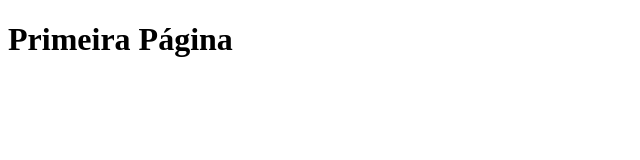
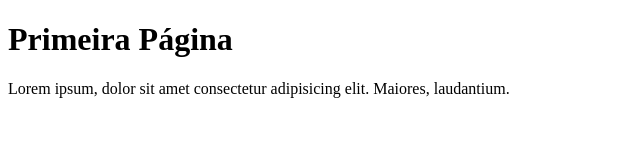
Before and after one commit to Efraim-FT/PrimeiraPagina, a plain HTML site: page index.html in a window 1280 px wide. Shown: the whole page, without its empty margins (0-640 px from the left). Drawn offline with Linux system fonts and the light colour scheme.

Commit message:
Adicionado novo parágrafo

```diff
--- a/index.html
+++ b/index.html
@@ -7,5 +7,6 @@
 </head>
 <body>
     <h1>Primeira Página</h1>
+    <p>Lorem ipsum, dolor sit amet consectetur adipisicing elit. Maiores, laudantium.</p>
 </body>
 </html>
```
